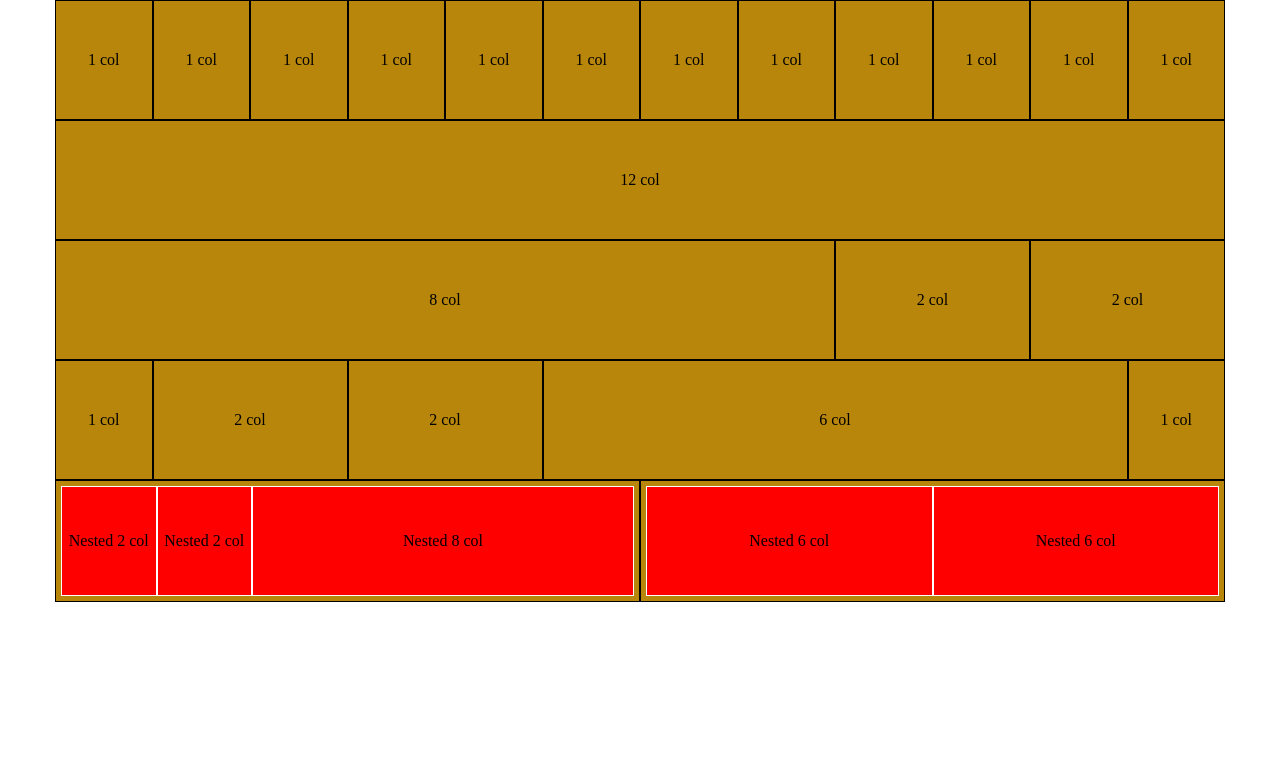
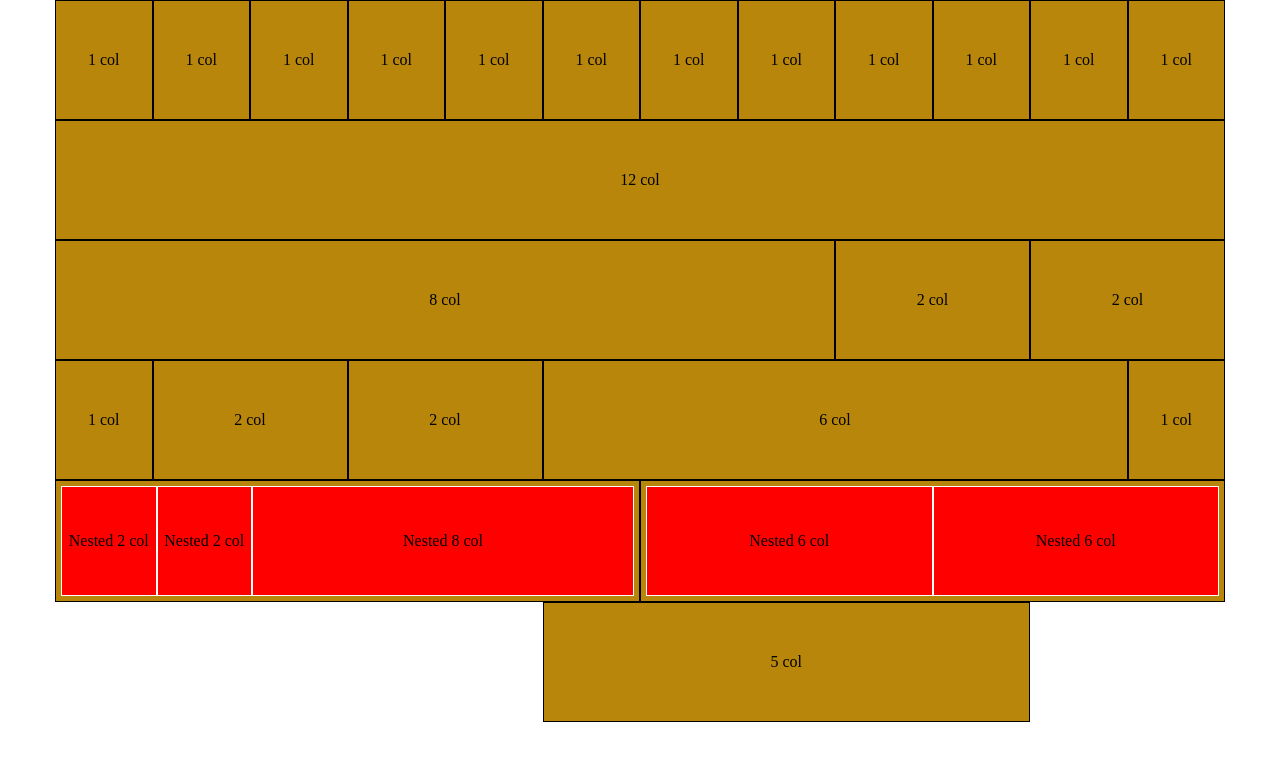
Before and after one commit to francescobiava/html-css-12bool, a plain HTML site: page index.html in a window 1280 px wide. Drawn offline with Linux system fonts and the light colour scheme.

Commit message:
aggiunta sesta riga con offset

```diff
--- a/index.html
+++ b/index.html
@@ -165,5 +165,13 @@
       </div>
     </div>
   </div>
+  <!-- sixth row -->
+  <div class="container">
+    <div class="col-5 col-offset-5">
+      <div class="content">
+        <p>5 col</p>
+      </div>
+    </div>
+  </div>
 </body>
 </html>
```
